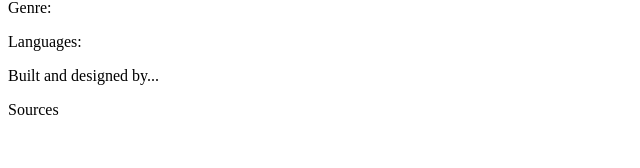
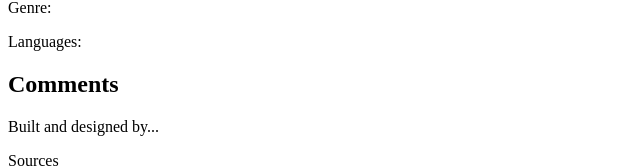
Before and after one commit to olsenjames1116/social-networking-app, a React (Create React App) app: page /1 in a window 1280 px wide. Shown: the part 336-504 px from the top of the page, without its empty margins (0-640 px from the left). Built offline with nearby package versions, Linux system fonts and the light colour scheme; no server answers.

Commit message:
Create comments component

```diff
--- a/src/components/content/home/Home.js
+++ b/src/components/content/home/Home.js
@@ -6,7 +6,6 @@ import Trending from './Trending';
 export default function Home() {
   return (
     <div className="home">
-      Home
       <TopMovies />
       <MostPopular />
       <Trending />
--- a/src/components/content/moviePage/MoviePage.js
+++ b/src/components/content/moviePage/MoviePage.js
@@ -1,6 +1,7 @@
 import React from 'react';
 import { useParams } from 'react-router-dom';
 import MovieData from './movieData/MovieData';
+import Comments from './comments/Comments';
 
 export default function MoviePage() {
   const { id } = useParams();
@@ -8,6 +9,7 @@ export default function MoviePage() {
   return (
     <div className="moviePage">
       <MovieData id={id} />
+      <Comments />
     </div>
   );
 }
--- /dev/null
+++ b/src/components/content/moviePage/comments/Comments.js
@@ -0,0 +1,9 @@
+import React from 'react';
+
+export default function Comments() {
+  return (
+    <div className="comments">
+      <h2>Comments</h2>
+    </div>
+  );
+}
```
